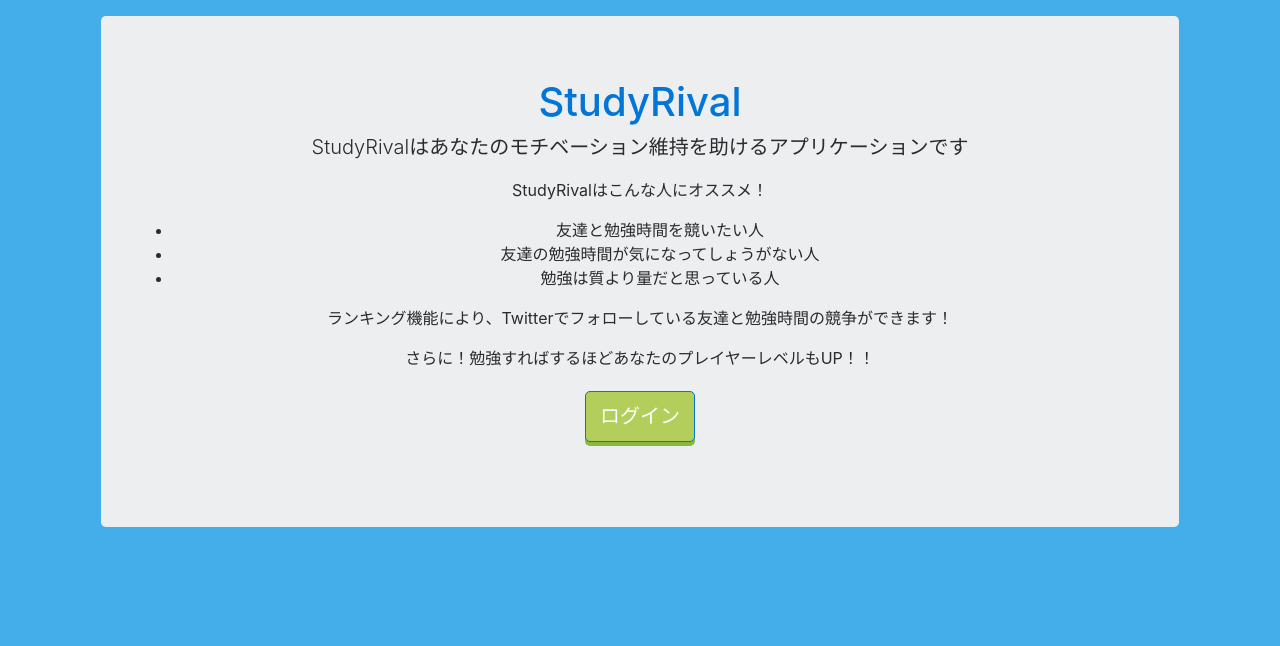
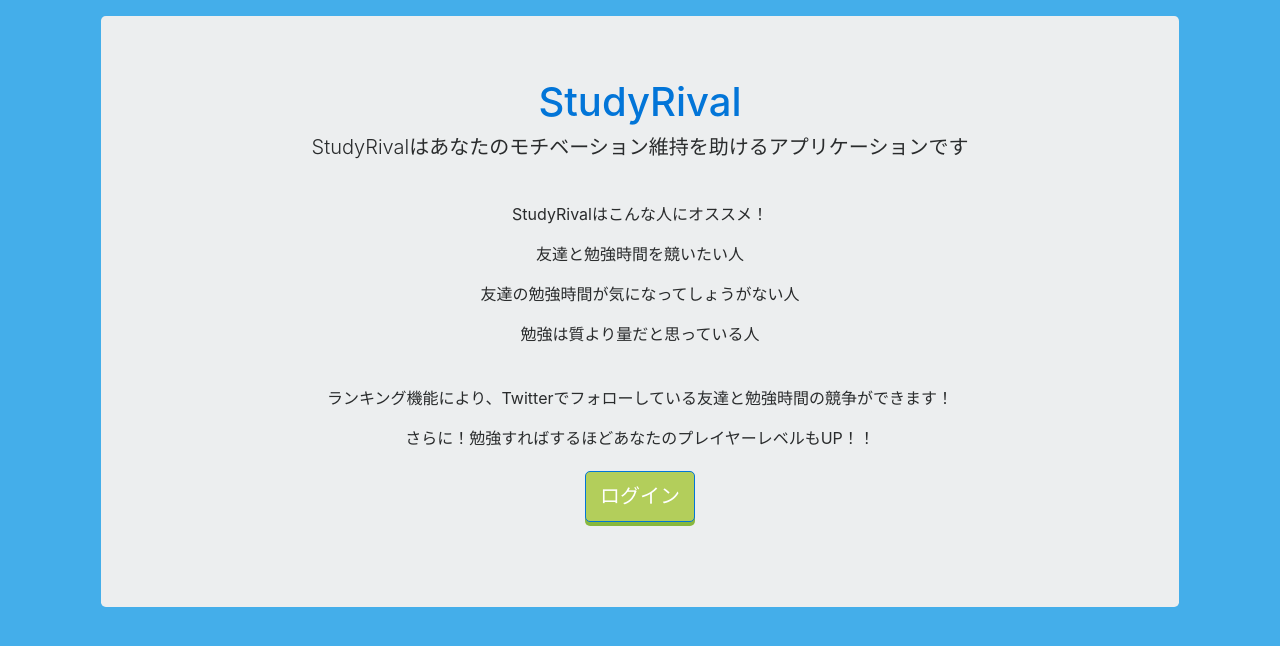
Before and after one commit to tetsu31415/StudyRival, a Django app: page / in a window 1280 px wide. Shown: the part 56-702 px from the top of the page. Run offline with Django 3.2, Linux system fonts and the light colour scheme; some libraries are stand-ins or nearby versions.

Commit message:
紹介文修正

```diff
--- a/easy_regist/templates/easy_regist/index.html
+++ b/easy_regist/templates/easy_regist/index.html
@@ -5,12 +5,12 @@
     <div class="left">
       <h1 class="text-primary">StudyRival</h1>
       <p class="lead">StudyRivalはあなたのモチベーション維持を助けるアプリケーションです</p>
+      <div class="recommend">
       <p>StudyRivalはこんな人にオススメ！</p>
-      <ul>
-        <li>友達と勉強時間を競いたい人</li>
-        <li>友達の勉強時間が気になってしょうがない人</li>
-        <li>勉強は質より量だと思っている人</li>
-      </ul>
+        <p>友達と勉強時間を競いたい人</p>
+        <p>友達の勉強時間が気になってしょうがない人</p>
+        <p>勉強は質より量だと思っている人</p>
+      </div>
       <p>ランキング機能により、Twitterでフォローしている友達と勉強時間の競争ができます！</p>
       <p>さらに！勉強すればするほどあなたのプレイヤーレベルもUP！！</p>
     </div>
--- a/static/css/main.css
+++ b/static/css/main.css
@@ -138,3 +138,7 @@ canvas {
     width: 30%;
     height: auto;
 }
+
+.recommend{
+    margin: 40px;
+}
```
